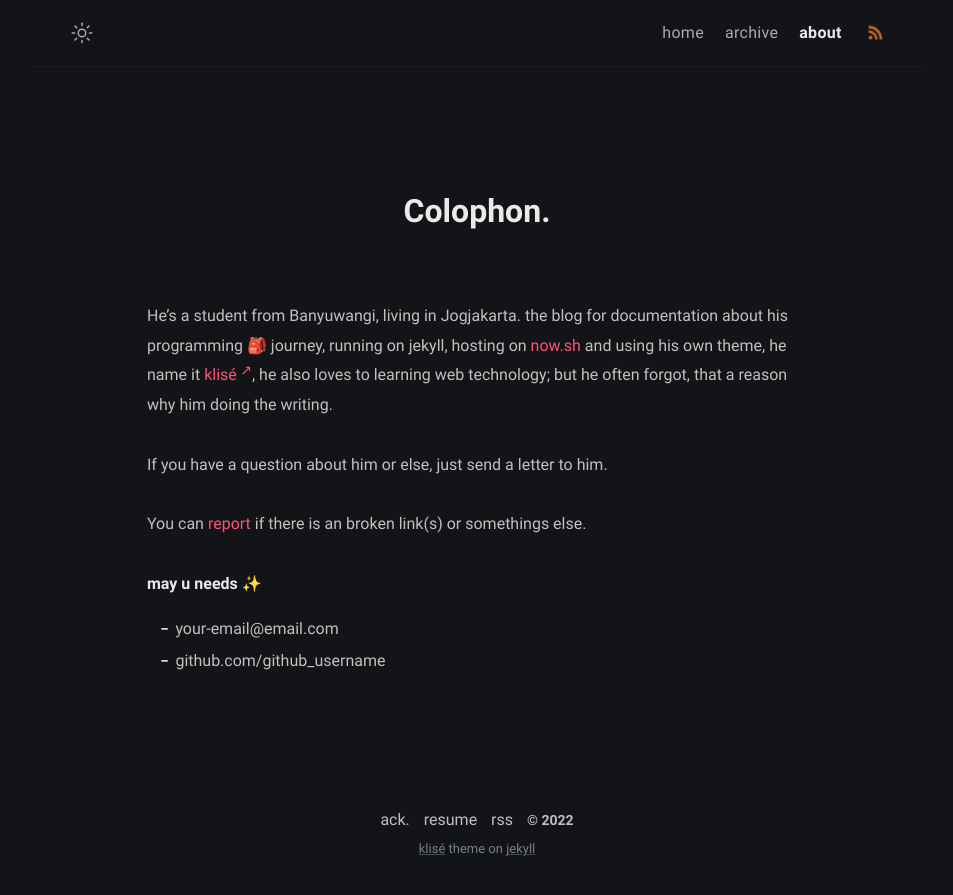
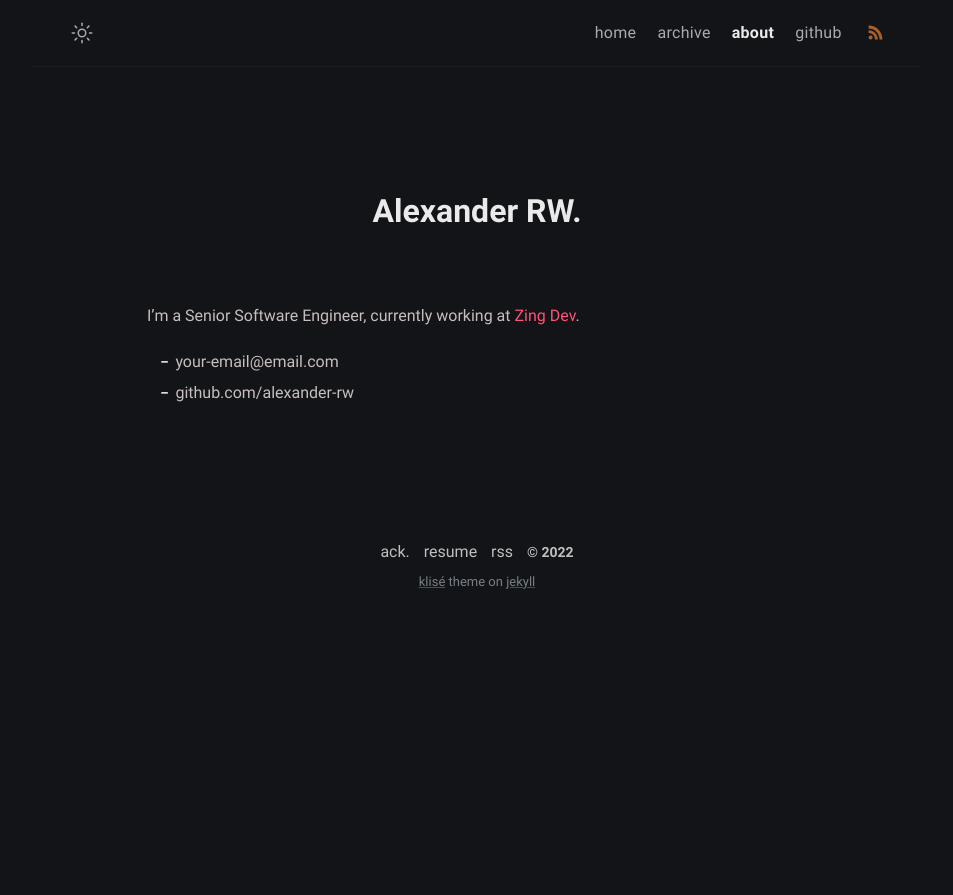
Before and after one commit to alexander-rw/alexander-rw-blog, a Jekyll site: the page built from about.md, in a window 1280 px wide. Shown: the top 895 px of the page, without its empty margins (163-1116 px from the left). Built offline with Jekyll 4.4.1, drawn with Linux system fonts in a browser that asks for light colours.

Commit message:
fix: update refs and make this work with ruby v3.1.2

```diff
--- a/Gemfile
+++ b/Gemfile
@@ -22,6 +22,7 @@ group :jekyll_plugins do
   gem 'jekyll-sitemap', '~> 1.4'
   gem 'jekyll-compose', '~> 0.12.0'
   gem 'jekyll-postfiles', '~> 3.1'
+  gem 'jekyll-seo-tag', '~> 2.8.0'
 end
 
 # Windows does not include zoneinfo files, so bundle the tzinfo-data gem
@@ -29,3 +30,5 @@ end
 
 # Performance-booster for watching directories on Windows
 # gem "wdm", "~> 0.1.0" if Gem.win_platform?
+
+gem "webrick", "~> 1.7"
--- a/_config.yml
+++ b/_config.yml
@@ -1,29 +1,29 @@
 # Site settings
 title: Klise Theme # site title
 description: >- # site description
-  He's writing in Bahasa about web technology and experience as a journal
-  for documentation things that he learned, meet him <a href="https://github.com/piharpi" target="_blank" rel="noopener">@github</a>.
-lang: en-US # default lang
-timezone: Asia/Jakarta # set your timezone
-image: assets/img/ogp.png # This image used for Open Graph more info https://ogp.me/
-repo: https://github.com/piharpi/jekyll-klise # site repo [optional]
+  I'm a Senior Software Engineer, as well as a fan of Dungeons & Dragons, rock climbing, and Socialism.
+  Public repositories available <a href="https://github.com/alexander-rw" target="_blank" rel="noopener">@github</a>.
+lang: en-GB # default lang
+timezone: Europe/London # set your timezone
+image: assets/img/avatar.jpg # This image used for Open Graph more info https://ogp.me/
+repo: https://github.com/alexander-rw/alexander-rw-blog # site repo [optional]
 mode: dark # default theme "dark" | "light"
 
 # Profile settings
 author:
-  name: Jekyll Klisé # author name
+  name: Alexander Reyes-Wainwright # author name
   bio: >- # tell to the world
     The minimalist Jekyll theme, light and dark mode support, for running a personal site and blog,
     meet Klisé theme at <a href="https://github.com/piharpi/jekyll-klise" target="_blank" rel="noopener">@github</a>.
   username: username # general username
-  github: github_username # github username
+  github: alexander-rw # github username
   twitter: twitter_username # twitter username
   facebook: facebook_username # facebook username
   email: your-email@email.com # email adress
   avatar: /assets/img/avatar.jpg # change with your own avatar
 
 # URL settings
-url: "https://klise.now.sh" #
+url: "https://alexander-rw.com" #
 baseurl:
 permalink: /:title/
 google_analytics: # leave it blank if not wish
@@ -90,3 +90,4 @@ plugins:
   - jekyll-feed
   - jekyll-sitemap
   - jekyll-postfiles
+  - jekyll-seo-tag
--- a/_data/menus.yml
+++ b/_data/menus.yml
@@ -10,6 +10,10 @@
   url: /about/
   external: false # set true if you using external link, see below
 
+- title: github
+  url: https://github.com/alexander-rw/alexander-rw-blog
+  external: true # set true if you using external link, see below
+
 # Example:
 # - title: github
 #   url: https://github.com/piharpi/jekyll-klise
--- a/about.md
+++ b/about.md
@@ -1,18 +1,12 @@
 ---
-title: Colophon
+title: Alexander RW
 permalink: /about/
 layout: page
-excerpt: Hello peeps, I'm student of computer science from Banyuwangi, living in Jogjakarta. This blog for documentation about my programming journey, running on jekyll, hosting on netlify and using my own simple theme.
+excerpt: I'm a Senior Software Engineer, currently working at [Zing Dev](https://zing.dev)
 comments: false
 ---
 
-He's a student from Banyuwangi, living in Jogjakarta. the blog for documentation about his programming 🎒 journey, running on jekyll, hosting on [now.sh](http://now.sh) and using his own theme, he name it <a href="https://github.com/piharpi/jekyll-klise" target="_blank" rel="noopener">klisé</a>, he also loves to learning web technology; but he often forgot, that a reason why him doing the writing.
-
-If you have a question about him or else, just send a letter to him.
-
-You can [report](http://github.com/piharpi/jekyll-klise/issues/new) if there is an broken link(s) or somethings else.
-
-**may u needs ✨**
+I'm a Senior Software Engineer, currently working at [Zing Dev](https://zing.dev).
 
 - {{ site.author.email }}
 - github.com/{{ site.author.github }}
```
Also changed, not shown: CONTRIBUTING.md (deleted, +0 -7 lines), Gemfile.lock (added), README.md, assets/img/avatar.jpg, lighthouse.png (deleted), 1 other file.
